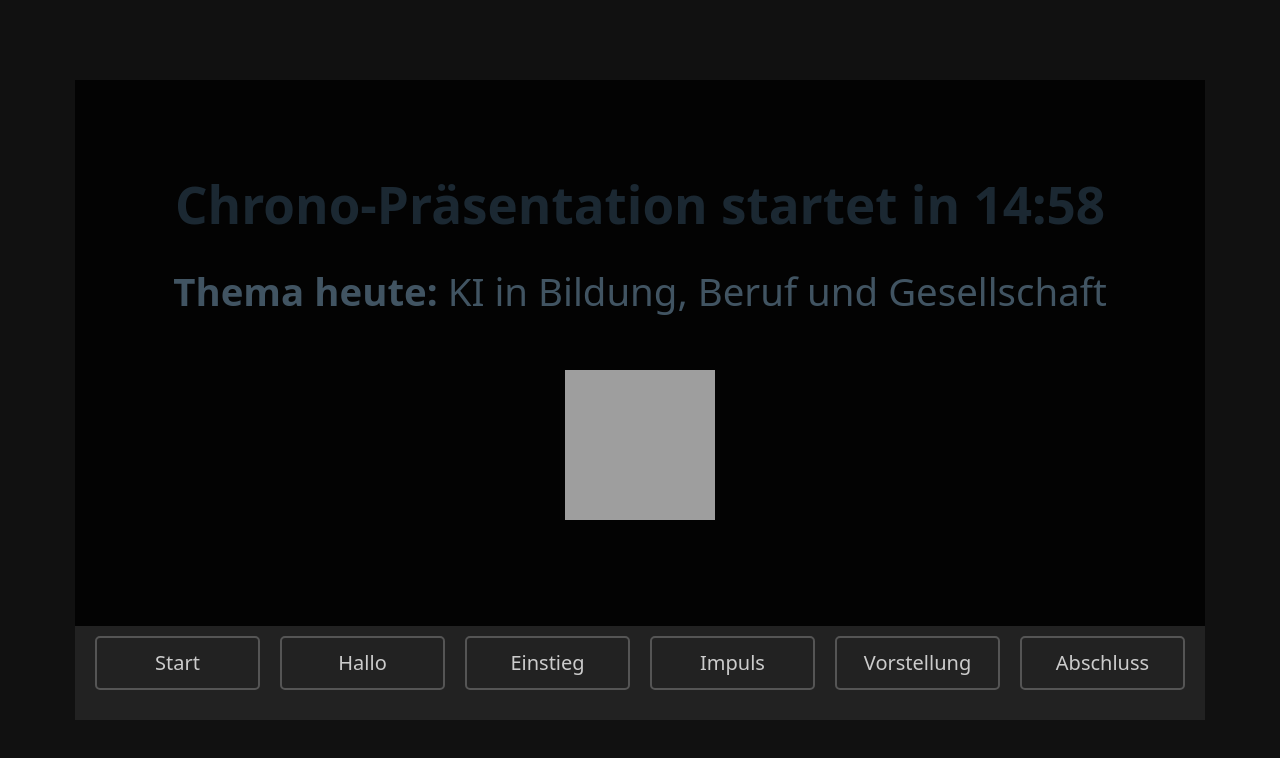
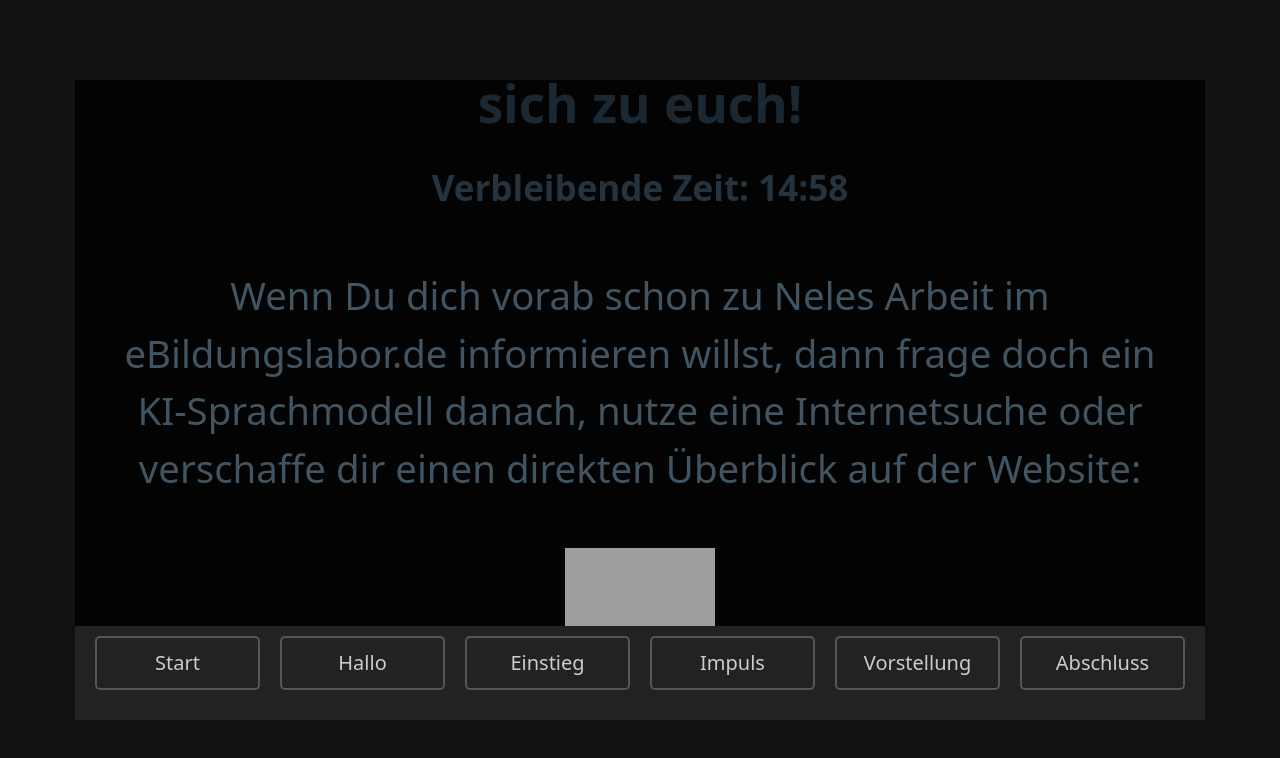
Before and after one commit to eBildungslabor/chronoportation, a plain HTML site: page index.html in a window 1280 px wide. Both pictures are taken after a click on the button "In 15 Min". Drawn offline with nearby package versions, Linux system fonts and the light colour scheme; grey boxes are pictures that could not be loaded.

Commit message:
Update index.html

```diff
--- a/index.html
+++ b/index.html
@@ -24,8 +24,9 @@
     </div>
     <div id="countdownContainer" class="overlay">
       <div>
-        <h1>Chrono-Präsentation startet in <span id="countdownTimer">00:00</span></h1>
-        <p><strong>Thema heute:</strong> KI in Bildung, Beruf und Gesellschaft</p>
+        <h1>Bitte etwas Geduld. Nele Chronoportiert sich zu euch!</h1>
+        <h2>Verbleibende Zeit: <span id="countdownTimer">00:00</span></h2>
+        <p>Wenn Du dich vorab schon zu Neles Arbeit im eBildungslabor.de informieren willst, dann frage doch ein KI-Sprachmodell danach, nutze eine Internetsuche oder verschaffe dir einen direkten Überblick auf der Website:</p>
         <img src="https://chart.googleapis.com/chart?chs=150x150&cht=qr&chl=https://ebildungslabor.de"
              alt="QR-Code" class="qr-code">
       </div>
```
